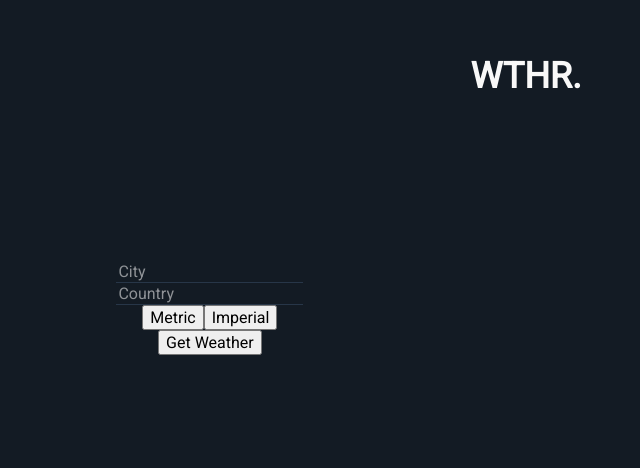
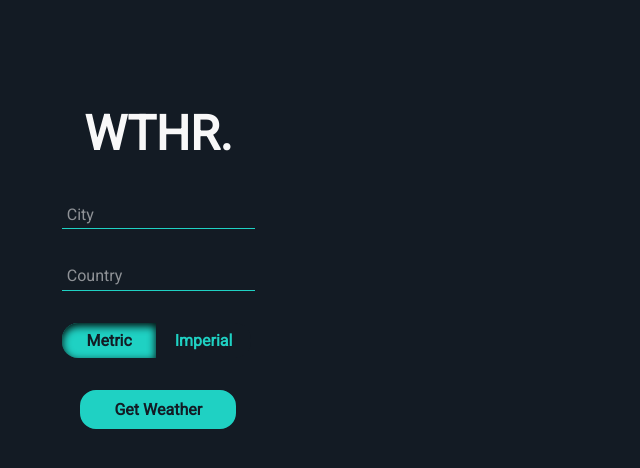
Before and after one commit to EmilyAbrahart/weather-app, a React (Create React App) app: page / in a window 1280 px wide. Shown: the part 112-580 px from the top of the page, without its empty margins (114-754 px from the left). Built offline with nearby package versions, Linux system fonts and the light colour scheme.

Commit message:
further work on layout and styling.

```diff
--- a/src/components/ContentLayout.jsx
+++ b/src/components/ContentLayout.jsx
@@ -17,10 +17,7 @@ const ContentLayout = ({
 }) => {
   return (
     <ContentLayoutContainer>
-      <h1> WTHR. </h1>
-
-      <ContentContainer>
-        <Form getWeather={getWeather} setUnits={setUnits} />
+      <Form getWeather={getWeather} setUnits={setUnits} units={units} />
       <Weather
         weather={weather}
         city={city}
@@ -30,7 +27,6 @@ const ContentLayout = ({
         active={active}
         setActive={setActive}
       />
-      </ContentContainer>
     </ContentLayoutContainer>
   );
 };
@@ -38,10 +34,11 @@ const ContentLayout = ({
 export default ContentLayout;
 
 const ContentLayoutContainer = styled.div`
-  ${FlexFunc('column', 'center', 'center')}
+  ${FlexFunc('row', 'space-evenly', 'center')}
   width: 80%;
   height: 70%;
   max-height: 70vh;
+  max-width: 1024px;
   background-color: ${color_dark};
   color: ${color_subtle};
 `;
--- a/src/components/FiveDayWeather.jsx
+++ b/src/components/FiveDayWeather.jsx
@@ -5,8 +5,6 @@ import { FlexFunc } from '../styles/styles';
 
 const FiveDayWeather = ({ weather, units, setActive }) => {
   return (
-    <div>
-      <h3>5 Day Forecast</h3>
     <WeatherContainer>
       <WeatherDayUnit weather={weather} units={units} setActive={setActive} day="one" />
       <WeatherDayUnit weather={weather} units={units} setActive={setActive} day="two" />
@@ -14,7 +12,6 @@ const FiveDayWeather = ({ weather, units, setActive }) => {
       <WeatherDayUnit weather={weather} units={units} setActive={setActive} day="four" />
       <WeatherDayUnit weather={weather} units={units} setActive={setActive} day="five" />
     </WeatherContainer>
-    </div>
   );
 };
 
@@ -23,4 +20,5 @@ export default FiveDayWeather;
 const WeatherContainer = styled.div`
   ${FlexFunc('row', 'space-evenly', 'center')}
   flex-wrap: wrap;
+  width: 100%;
 `;
--- a/src/components/Form.jsx
+++ b/src/components/Form.jsx
@@ -1,29 +1,30 @@
 import React from 'react';
 import styled from 'styled-components';
-import { FlexFunc, color_subtle, color_dark_blue } from '../styles/styles';
+import { FlexFunc, color_subtle, color_light_blue, color_dark } from '../styles/styles';
 
 const Form = ({ getWeather, setUnits, units }) => {
   const setMetric = () => {
-    setUnits('&units=metric');
+    setUnits('metric');
   };
   const setImperial = () => {
-    setUnits('&units=imperial');
+    setUnits('imperial');
   };
   return (
-    <FormContainer>
+    <FormContainer units={units}>
+      <h1> WTHR. </h1>
       <StyledForm onSubmit={getWeather}>
         <FormInput type="text" name="city" placeholder="City" />
         <FormInput type="text" name="country" placeholder="Country" />
-        <div>
-          <button units={units} type="button" onClick={setMetric}>
+        <UnitContainer units={units}>
+          <MetricButton units={units} type="button" onClick={setMetric}>
             Metric
-          </button>
-          <button units={units} type="button" onClick={setImperial}>
+          </MetricButton>
+          <ImperialButton units={units} type="button" onClick={setImperial}>
             Imperial
-          </button>
-        </div>
+          </ImperialButton>
+        </UnitContainer>
 
-        <button type="submit">Get Weather</button>
+        <FormButton type="submit">Get Weather</FormButton>
       </StyledForm>
     </FormContainer>
   );
@@ -34,6 +35,12 @@ export default Form;
 const FormContainer = styled.div`
   ${FlexFunc('column', 'center', 'flex-start')}
   height:400px;
+  padding: 2rem;
+
+  h1 {
+    align-self: center;
+    font-size: 3rem;
+  }
 `;
 
 const StyledForm = styled.form`
@@ -44,7 +51,55 @@ const FormInput = styled.input`
   background: none;
   color: ${color_subtle};
   border: none;
-  border-bottom: 1px solid ${color_dark_blue};
+  border-bottom: 1px solid ${color_light_blue};
   box-shadow: none;
   outline: none;
+  padding: 0.3rem;
+  margin: 1rem;
 `;
+
+const UnitContainer = styled.div`
+  padding: 1rem;
+  width: 100%;
+`;
+
+const FormButton = styled.button`
+  color: ${color_dark};
+  background: ${color_light_blue};
+  padding: 0.5rem 2rem;
+  border-radius: 1rem;
+  border: 2px solid ${color_light_blue};
+  margin: 1rem;
+  font-weight: bold;
+  cursor: pointer;
+  outline: none;
+
+  &:hover {
+    background: ${color_dark};
+    color: ${color_light_blue};
+  }
+`;
+
+const UnitButton = styled.button`
+  padding: 0.5rem;
+  width: 49%;
+  border: none;
+  font-weight: bold;
+  outline: none;
+`;
+
+const MetricButton = styled(UnitButton)`
+  background-color: ${props => (props.units === 'metric' ? color_light_blue : color_dark)};
+  color: ${props => (props.units === 'metric' ? color_dark : color_light_blue)};
+  box-shadow: ${props => (props.units === 'metric' ? 'inset 0 3px 8px #000' : 'none')};
+  cursor: ${props => (props.units === 'metric' ? 'default' : 'pointer')};
+  border-radius: 1rem 0 0 1rem;
+`;
+
+const ImperialButton = styled(UnitButton)`
+  background-color: ${props => (props.units === 'imperial' ? color_light_blue : color_dark)};
+  color: ${props => (props.units === 'imperial' ? color_dark : color_light_blue)};
+  box-shadow: ${props => (props.units === 'imperial' ? `inset 0 3px 8px ${color_dark}` : 'none')};
+  cursor: ${props => (props.units === 'imperial' ? 'default' : 'pointer')};
+  border-radius: 0 1rem 1rem 0;
+`;
--- a/src/components/Weather.jsx
+++ b/src/components/Weather.jsx
@@ -2,7 +2,7 @@ import React from 'react';
 import styled from 'styled-components';
 import OneDayWeather from './OneDayWeather';
 import FiveDayWeather from './FiveDayWeather';
-import { FlexFunc } from '../styles/styles';
+import { FlexFunc, color_light_blue } from '../styles/styles';
 
 const Weather = ({ city, country, weather, isLoading, units, active, setActive }) => {
   return (
@@ -28,15 +28,16 @@ const Weather = ({ city, country, weather, isLoading, units, active, setActive }
           </div>
         </SpinnerDiv>
       ) : weather ? (
-        <div>
-          <div>
-            {city}, {country}
-          </div>
-          <WeatherContainer>
-            <OneDayWeather weather={weather} units={units} active={active} />
-            <FiveDayWeather weather={weather} units={units} setActive={setActive} />
-          </WeatherContainer>
-        </div>
+        <WeatherContainer>
+          <OneDayWeather
+            weather={weather}
+            units={units}
+            active={active}
+            city={city}
+            country={country}
+          />
+          <FiveDayWeather weather={weather} units={units} setActive={setActive} />
+        </WeatherContainer>
       ) : null}
     </Container>
   );
@@ -48,10 +49,14 @@ const Container = styled.div`
   ${FlexFunc('row', 'space-evenly', 'center')}
   width: 100%;
   max-height: 80vh;
+  height: 100%;
+  width: 100%;
 `;
 
 const WeatherContainer = styled.div`
-  ${FlexFunc('row', 'space-evenly', 'flex-start')}
+  ${FlexFunc('column', 'center', 'center')}
+  height: 100%;
+  width: 100%;
 `;
 
 const SpinnerDiv = styled.div`
--- a/src/styles/styles.js
+++ b/src/styles/styles.js
@@ -6,6 +6,7 @@ export const color_dark = '#131b24';
 export const color_dark_blue = '#273648';
 export const color_accent = '#fE512E';
 export const color_subtle = '#F8F8F8';
+export const color_light_blue = '#1fd1c3'
 
 // Media Queries
 export const mobile = '(max-device-width : 480px)';
```
Also changed, not shown: src/components/OneDayWeather.jsx (+78 -17 lines). Lines whose indentation alone changed are shown as unchanged.
